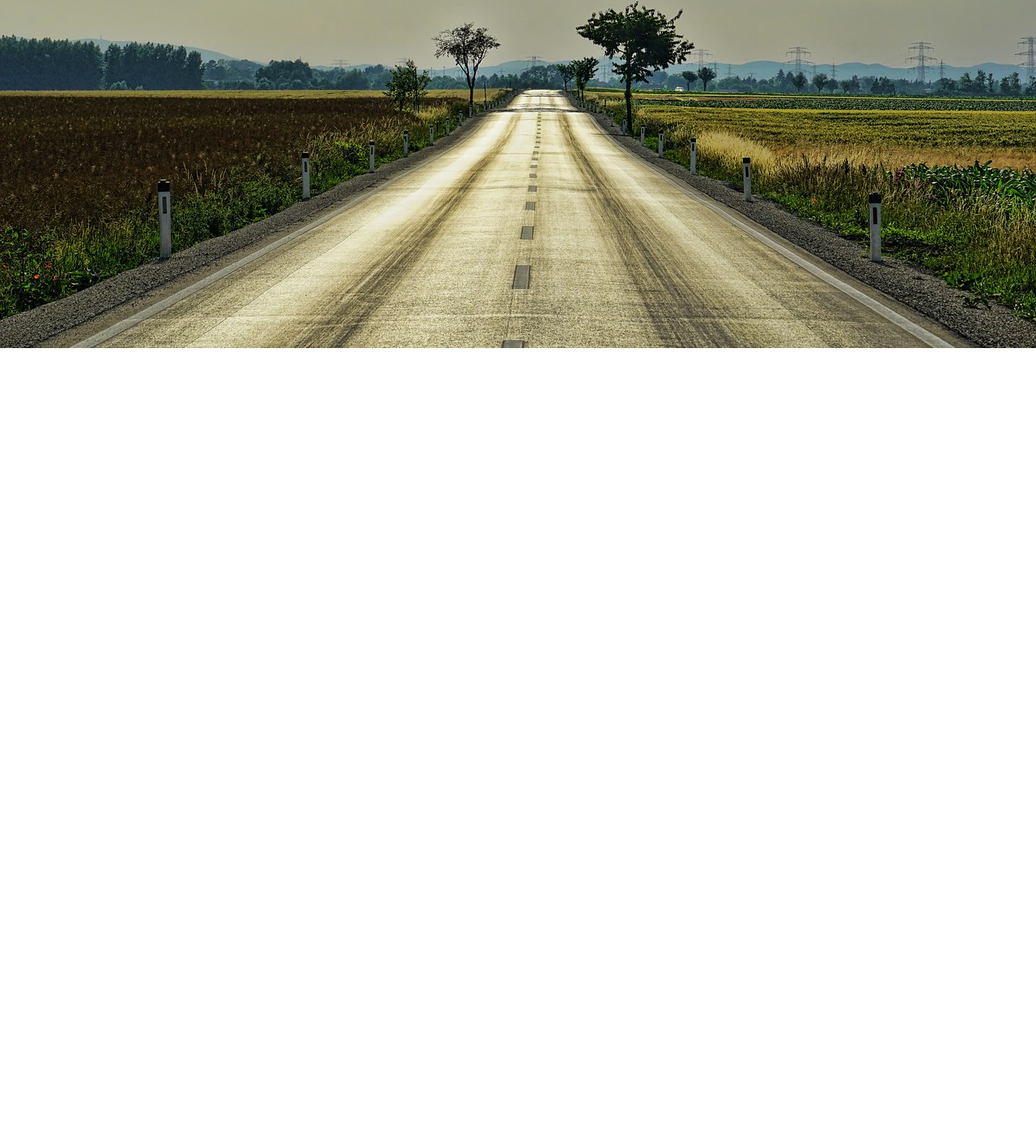
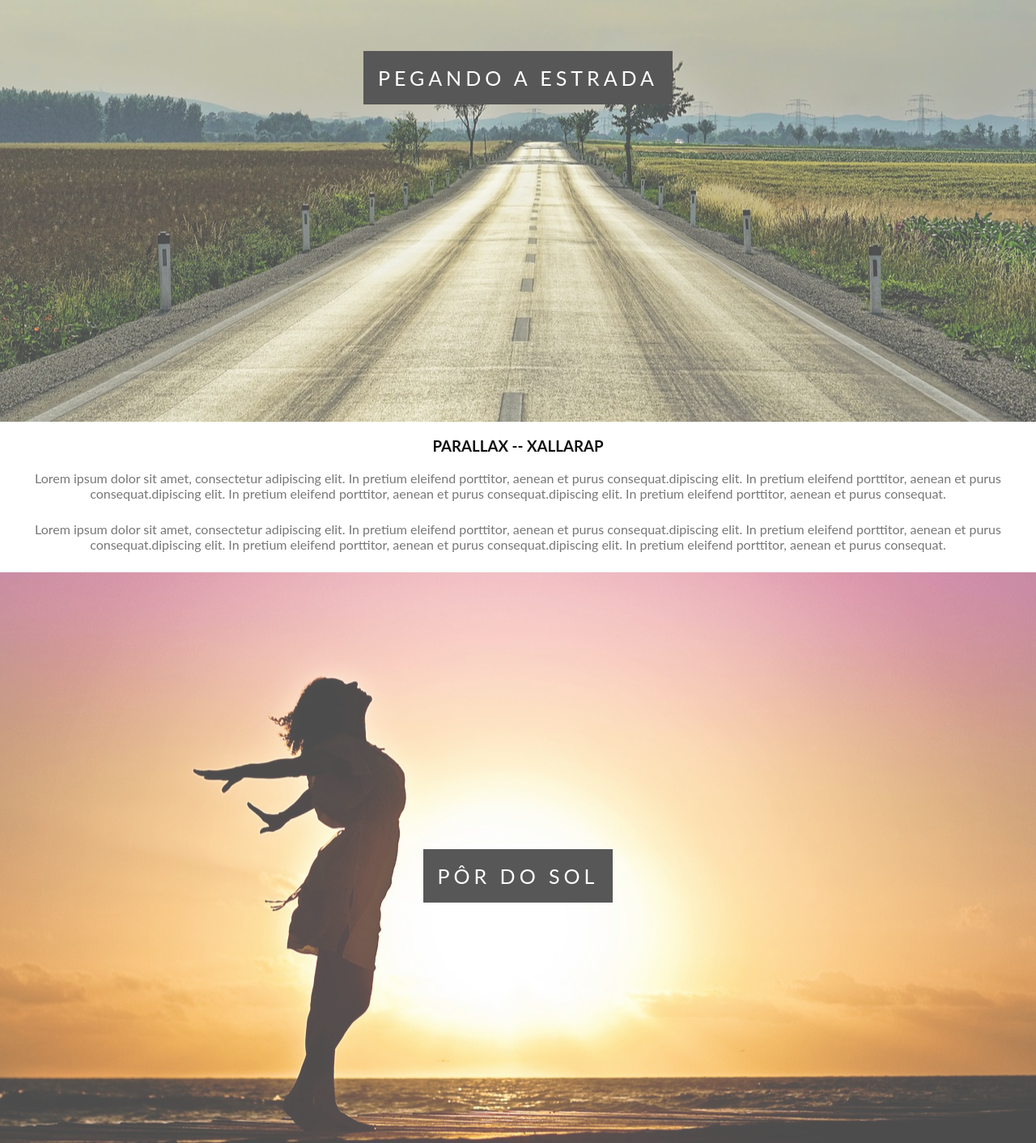
Before and after one commit to FelixClone/parallax, a plain HTML site: page index.html in a window 1280 px wide. Shown: the part 1264-2676 px from the top of the page at 81% size. Before the commit the page ends 1694 px from the top, so only its background shows below. Drawn offline with Linux system fonts and the light colour scheme.

Commit message:
effect parallax done

```diff
--- a/css/style.css
+++ b/css/style.css
@@ -18,9 +18,18 @@ h3{
     color: #111;
     text-align: center;
 }
+p{
+    margin-bottom: 25px;
+}
 /*Efeito parallax*/
-.caixa1, .caixa2{
+.caixa1, .caixa2, .caixa3, .caixa4{
+    position: relative;
     height: 100%;
+    opacity: 0.7;
+    background-repeat: no-repeat;
+    background-size: cover;
+    background-position: center;
+    background-attachment: fixed;
 
 }
 .caixa1{
@@ -29,3 +38,25 @@ h3{
 .caixa2{
     background-image: url(../imagens/imagem2.jpg);
 }
+.caixa3{
+    background-image: url(../imagens/imagem3.jpg);
+}
+.caixa4{
+    background-image: url(../imagens/imagem4.jpg);
+}
+.conteudo-titulo{
+    position: absolute;
+    left: 0%;
+    top: 45%;
+    width: 100%;
+    text-align: center;
+
+}
+.conteudo-titulo span.titulo{
+    color: #fff;
+    background-color: #111;
+    padding: 18px;
+    font-size: 25px;
+    letter-spacing: 5px;
+    text-transform: uppercase;
+}
--- a/index.html
+++ b/index.html
@@ -10,18 +10,56 @@
     </head>
     <body>
         <div class="caixa1">
-            caixa1
+            <div class="conteudo-titulo">
+                <span class="titulo">
+                    passeio de balões
+                </span>
+            </div>
         </div>
 
         <div class="conteudo">
             <h3>Parallax</h3>
             <p>
-                Lorem ipsum dolor sit amet, consectetur adipiscing elit. In pretium eleifend porttitor, aenean et purus consequat.
+                Lorem ipsum dolor sit amet, consectetur adipiscing elit. In pretium eleifend porttitor, aenean et purus consequat.dipiscing elit. In pretium eleifend porttitor, aenean et purus consequat.dipiscing elit. In pretium eleifend porttitor, aenean et purus consequat.dipiscing elit. In pretium eleifend porttitor, aenean et purus consequat.
+            </p>
+            <p>
+                Lorem ipsum dolor sit amet, consectetur adipiscing elit. In pretium eleifend porttitor, aenean et purus consequat.dipiscing elit. In pretium eleifend porttitor, aenean et purus consequat.dipiscing elit. In pretium eleifend porttitor, aenean et purus consequat.dipiscing elit. In pretium eleifend porttitor, aenean et purus consequat.
             </p>
         </div>
 
         <div class="caixa2">
-            caixa2
+            <div class="conteudo-titulo">
+                <span class="titulo">
+                    pegando a estrada
+                </span>
+            </div>
         </div>
+
+        <div class="conteudo">
+            <h3>Parallax -- Xallarap</h3>
+            <p>
+                Lorem ipsum dolor sit amet, consectetur adipiscing elit. In pretium eleifend porttitor, aenean et purus consequat.dipiscing elit. In pretium eleifend porttitor, aenean et purus consequat.dipiscing elit. In pretium eleifend porttitor, aenean et purus consequat.dipiscing elit. In pretium eleifend porttitor, aenean et purus consequat.
+            </p>
+            <p>
+                Lorem ipsum dolor sit amet, consectetur adipiscing elit. In pretium eleifend porttitor, aenean et purus consequat.dipiscing elit. In pretium eleifend porttitor, aenean et purus consequat.dipiscing elit. In pretium eleifend porttitor, aenean et purus consequat.dipiscing elit. In pretium eleifend porttitor, aenean et purus consequat.
+            </p>
+        </div>
+
+        <div class="caixa3">
+            <div class="conteudo-titulo">
+                <span class="titulo">
+                    pôr do sol
+                </span>
+            </div>
+        </div>
+
+        <div class="caixa4">
+            <div class="conteudo-titulo">
+                <span class="titulo">
+                    montanhas
+                </span>
+            </div>
+        </div>
+
     </body>
 </html>
```
